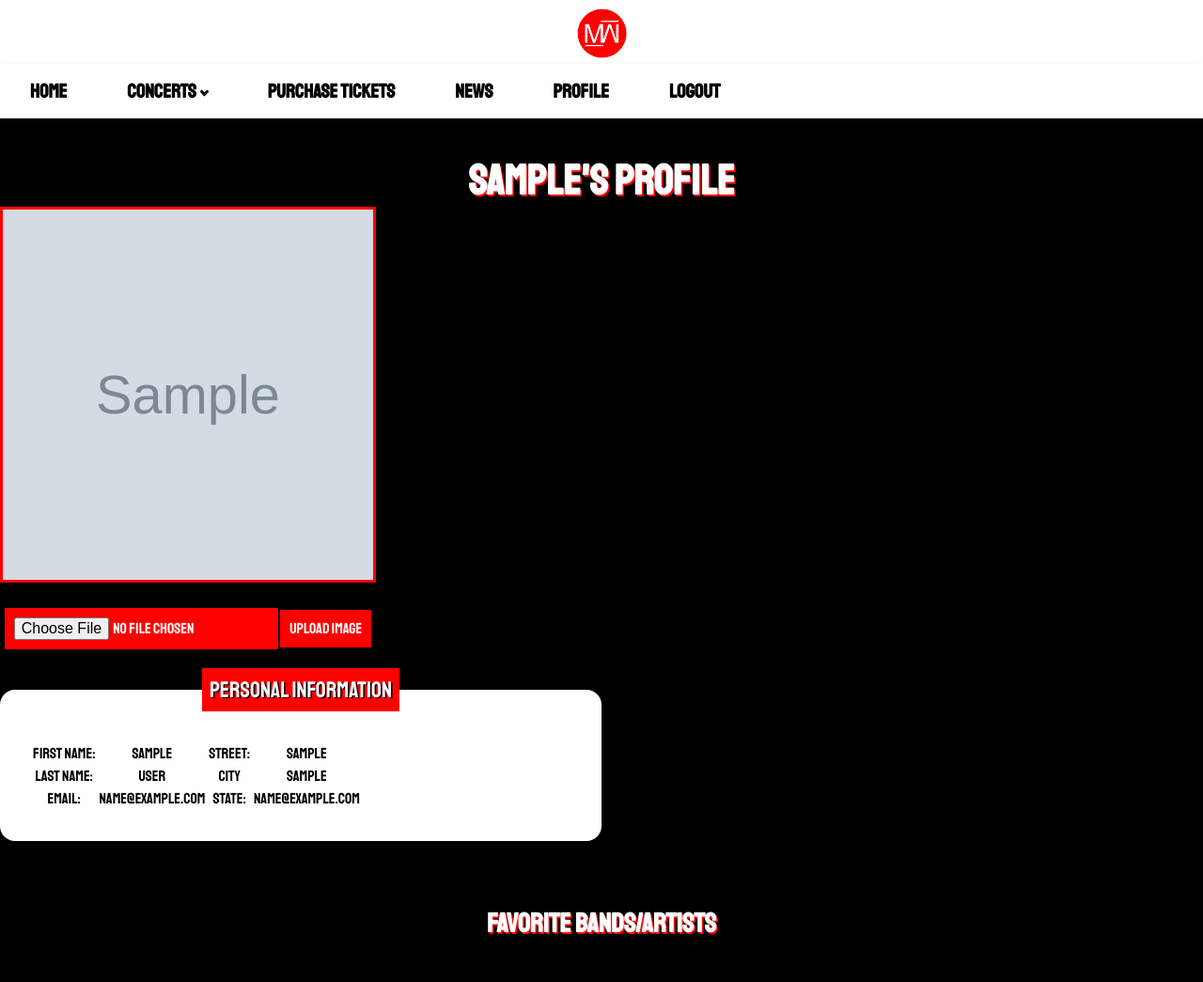
After one commit to CJaclyn/Concert-Ticket-Website, a PHP site: page /Profile.php in a window 1280 px wide. The commit adds this page. Shown: the top 1045 px of the page at 94% size. Run offline with PHP 8.4, Linux system fonts and the light colour scheme; the visitor is signed in with stand-in values (Sample User, id 1); tables that the repository leaves empty hold one stand-in row (values such as "Sample post"); grey boxes marked "Sample" are stand-in pictures.

Commit message:
Add files via upload

```diff
--- a/Profile.css
+++ b/Profile.css
@@ -1,17 +1,76 @@
-
-* {
-	box-sizing: border-box;
+body {
+	background-color: black;
 }
 
-div {
-	float: left;
-	width: 30%;
-	padding: 40px;
+footer {
+  margin-top: 0;
+}
+
+*{
+    box-sizing: border-box;
+    margin: 0;
+}
+.wrapper{
+	text-align: center;
+}
+.info{
+    float: left;
+    width: 50%;
+    display: inline-block;
+    box-sizing: border-box;
+	border: none;
+	background-color: white;
+	padding: 2rem;
+	border-radius: 1rem;
+}
+
+
+.subform	{
+	border: none;
+	background-color: white;
+	padding: 2rem;
+	border-radius: 1rem;
+	width: 10%;
+	margin: auto;
 
 }
 
+.subform1	{
+	border: none;
+	background-color: black;
+	padding: 2rem;
+	border-radius: 1rem;
+	width: 10%;
+	margin: auto;
+
+}
+
+.wrapper #breaker{
+    clear: both;
+}
+
+
 h1 {
+	margin-top: 6rem;
 	text-align: center;
+	color: white;
+	text-shadow: 1.5px 1.5px red;
+	font-size: 2.8rem;
+}
+
+h3 {
+	text-align: center;
+	color: white;
+	text-shadow: 1.5px 1.5px red;
+	font-size: 1.8rem;
+	padding: 20px;
+}
+
+.user {
+	width: 32%;
+	float: left;
+	display: inline-block;
+	box-sizing: border-box;
 }
 
 .a1 {
@@ -27,11 +86,6 @@ h1 {
 	width: 100%;
 }
 
-section:after {
-	content: "";
-	display: table;
-	clear: both;
-}
 
 @media (max-width: 600px) {
 	div, article {
@@ -40,11 +94,48 @@ section:after {
   	}
 }
 
-.card {
-	max-width: 300px;
-	margin: auto;
+.button {
 	text-align: center;
+	font-size: 1rem;
+	cursor: pointer;
+	margin-top: .1rem;
+	padding: .5rem 1rem;
+	background-color: red;
+	border: black;
+	color: white;
+	font-family: 'Staatliches', sans-serif;
+	padding: 10px
+}
 
+.image {
+	display: inline-block;
+	text-align: center;
+	vertical-align: top;
+}
+
+.form {
+	display: inline-block;
+	text-align: center;
+	vertical-align: top;
+	width: 400px;
+	text-align: left;
+	display: inline-block;
+	margin-left: auto;
+	margin-right: auto;
+	margin-top: 1rem;
+
+}
+
+legend {
+	font-size: 1.5rem;
+	background-color: red;
+	padding: .5rem;
+	color: white;
+	text-shadow: 1.5px 1px black;
+}
+
+.subform:last-of-type {
+	margin-top: 2rem;
 }
 
 .title {
@@ -61,3 +152,8 @@ table img{
 	width:200px;
 	height: 300px;
 }
+
+.img {
+	border-style: solid;
+	border-color: red;
+}
--- /dev/null
+++ b/Profile.php
@@ -0,0 +1,249 @@
+<?php
+
+session_start();
+
+if(!isset($_SESSION["loggedin"]) || $_SESSION["loggedin"] !== true){
+    header("location: login.php");
+    exit;
+}
+?>
+
+<!DOCTYPE html>
+<head>
+<title>Profile Page</title>
+<meta charset="UTF-8">
+<meta name="viewport" content="width=device-width, initial-scale=1">
+<link rel="stylesheet" type="text/css" href="generalstylesheet.css">
+<link rel="stylesheet" type="text/css" href="Profile.css">
+<link href="https://fonts.googleapis.com/css?family=Staatliches&display=swap" rel="stylesheet">
+</head>
+<body>
+  <header>
+  <img src="logo1.png" alt="midsommar music logo" height="55" width="55">
+  </header>
+  <nav>
+    <ul>
+      <li><a href="index.php">Home</a></li>
+      <li><a href="concerts.html">Concerts<i class="down"></i></a>
+        <ul>
+			<li><a href="pop.php">Pop</a></li>
+			<li><a href="rock.php">Rock</a></li>
+			<li><a href="edm.php">EDM</a></li>
+			<li><a href="metal.php">Metal</a></li>
+			<li><a href="all.php">All</a></li>
+        </ul>
+		</li>
+			<li><a href="purchase.php">Purchase Tickets</a></li>
+			<li><a href="news.html">News</a></li>
+			<li><a href="profile.php">Profile</a></li>
+			<li><?php if(isset($_SESSION['id'])){ ?>
+					<a class="link" href="logout.php" style="text-decoration:none">logout</a>
+				<?php }else{ ?>
+					<a class="link" href="login.php" style="text-decoration:none">login</a>
+				<?php } ?>
+			</li>
+    </ul>
+  </nav>
+
+
+
+<?php
+require_once("config.php");
+
+if(isset($_POST['upload_profile'])){
+
+  $profile = $_FILES['file']['name'];
+  $target_dir = "Profile/";
+  $target_file = $target_dir . basename($_FILES["file"]["name"]);
+
+  $imageFileType = strtolower(pathinfo($target_file,PATHINFO_EXTENSION));
+
+  $extensions_arr = array("jpg","jpeg","png","gif", "jfif");
+
+
+  if( in_array($imageFileType,$extensions_arr) ){
+
+     $query = "UPDATE users SET prof_picture = '".$profile."' WHERE username='".$_SESSION['username']."'";
+     mysqli_query($link,$query);
+
+     move_uploaded_file($_FILES['file']['tmp_name'],$target_dir.$profile);
+
+  }
+
+}
+?>
+
+
+	<h1><?php echo $_SESSION['username']; ?>'s Profile</h1>
+	<section>
+		<div class="image">
+		<?php
+		$sql = "SELECT * FROM users WHERE username='".$_SESSION['username']."'";
+		$result = mysqli_query($link,$sql);
+		$row = mysqli_fetch_array($result);
+
+		?><img src="Profile/<?php echo $row['prof_picture']; ?>" height="400" width="400" class="img">
+
+		<form method="post" action="" enctype='multipart/form-data'>
+		<p>Select New Profile Picture</p>
+		<input class = "button" type='file' name='file' />
+		<input class = "button" type='submit' value='Upload Image' name='upload_profile'>
+		</form>
+		</div>
+		<br>
+		<br>
+		<div class = "wrapper">
+		<div>
+	    <?php
+		$sql = "SELECT * FROM users where username='".$_SESSION['username']."'";
+
+		$result = mysqli_query($link,$sql);
+		echo "<fieldset class='info'>";
+			echo "<legend>Personal Information</legend>";
+			echo "<table>";
+			while($row = mysqli_fetch_array($result)) {
+				echo "<tr>";
+				echo "<td>First Name:</td>";
+				echo "<td>" . $row['Firstname'] . "</td>";
+				echo "<td>Street:</td>";
+				echo "<td>" . $row['Street'] . "</td>";
+				echo "</tr><tr>";
+				echo "<td>Last Name:</td>";
+				echo "<td>" . $row['Lastname'] . "</td>";
+				echo "<td>City</td>";
+				echo "<td>" . $row['City'] . "</td>";
+				echo "</tr><tr>";
+				echo "<td>Email: </td>";
+				echo "<td>" . $row['Email'] . "</td>";
+				echo "<td>State:</td>";
+				echo "<td>" . $row['Email'] . "</td>";
+				echo "</tr>";
+
+		}
+		echo "</table>";
+		echo "</fieldset";
+        ?>
+		</div>
+		<!--
+		<div class="form">
+		<?php
+		$sql = "SELECT * FROM users where username='".$_SESSION['username']."'";
+
+		$result = mysqli_query($link,$sql);
+		echo "<fieldset class='info'>";
+			echo "<legend>Orders</legend>";
+			while($row = mysqli_fetch_array($result)) {
+				echo "Concert: ";
+				echo "Date: ";
+				echo "Price: ";
+		}
+		echo "</fieldset>";
+        ?>
+		</div>
+		-->
+</section>
+</div>
+<section class="a2">
+	<h3>Favorite Bands/Artists</h3>
+	<!--<form method="post" action="">
+    <fieldset>
+		<?php
+		$sql = "SELECT * FROM artists";
+		$result = mysqli_query($link,$sql);
+		$row = mysqli_fetch_array($result);
+
+		while($row = mysqli_fetch_array($result)){
+			echo "<input type='checkbox' name='".$row['Artist_name']. "'> " .$row['Artist_name'] ;
+		}
+
+		?>
+        <input type="checkbox" name="favorite_pet" value="Cats">Cats<br>
+        <input type="checkbox" name="favorite_pet" value="Dogs">Dogs<br>
+        <input type="checkbox" name="favorite_pet" value="Birds">Birds<br>
+        <br>
+        <input type="submit" value="Submit now" />
+    </fieldset>
+</form>
+-->
+	<table style ="width: 100%">
+		<tr>
+			<th class="th1">Seven Lions</th>
+			<th class="th1">Slander</th>
+			<th class="th1">Said the Sky</th>
+			<th class="th1">Illenium</th>
+			<th class="th1">Rezz</th>
+		</tr>
+		<tr>
+			<td><img src="https://d3vhc53cl8e8km.cloudfront.net/hello-staging/wp-content/uploads/2014/05/25232225/hak2mppaisjKrQ5e9PJb7xRwNh1KJfnvBuwNRjqo-972x597.jpeg" class="img1"</td>
+			<td><img src="http://beachclub.com/wp-content/uploads/2019/06/BC_2019_slander-1.jpg" class="img1"</td>
+			<td><img src="https://www.lollapalooza.com/wp-www-lollapalooza-com/wp/wp-content/uploads/2019/03/saidthesky2-b5f08f9a.jpg" class="img1"</td>
+			<td><img src="https://m.media-amazon.com/images/I/81Nj1uIGwkL._SS500_.jpg" class="img1"</td>
+			<td><img src="https://mixmag.net/assets/uploads/images/_fullX2/rezzlead.jpg" class="img1"</td>
+		</tr>
+	</table>
+</section>
+<section class="a2">
+	<h3>Concert Pictures</h3>
+<?php
+if(isset($_POST['upload_concert'])){
+
+  $name = $_FILES['file']['name'];
+  $target_dir2 = "upload/";
+  $target_file2 = $target_dir2 . basename($_FILES["file"]["name"]);
+
+
+  $imageFileType2 = strtolower(pathinfo($target_file2,PATHINFO_EXTENSION));
+
+
+  $extensions_arr2 = array("jpg","jpeg","png","gif", "jfif");
+
+
+  if( in_array($imageFileType2,$extensions_arr2) ){
+
+     $query = "REPLACE INTO images(user_id, name, username) values('".$_SESSION['id']."', '".$name."', '".$_SESSION['username']."')";
+     mysqli_query($link,$query);
+
+     move_uploaded_file($_FILES['file']['tmp_name'],$target_dir2.$name);
+
+  }
+
+}
+?>
+
+	<fieldset class="subform1">
+		<form class = "form" method="post" action="" enctype='multipart/form-data'>
+			<input class = "button" type='file' name='file'>
+			<input class = "button" type='submit' value='Upload Image' name='upload_concert'>
+		</form>
+	</fieldset>
+<?php
+$sql = "SELECT * FROM images WHERE username='".$_SESSION['username']."'";
+$result = mysqli_query($link,$sql);
+$row = mysqli_fetch_array($result);
+
+
+echo"<tr>";
+
+$i=0;
+while($row = mysqli_fetch_array($result)) {
+   $i=$i+1;
+
+   echo "<td>";?><img src="Upload/<?php echo $row['name']; ?>" height="400" width="25%" ><?php echo"</td>";
+
+  if($i%4==0)
+  {
+    echo"</tr>";
+  }
+if($i%4!=0)
+{
+   echo"</tr>";
+}
+
+}
+mysqli_close($link);
+?>
+</section>
+</body>
+
+
+</html>
```
